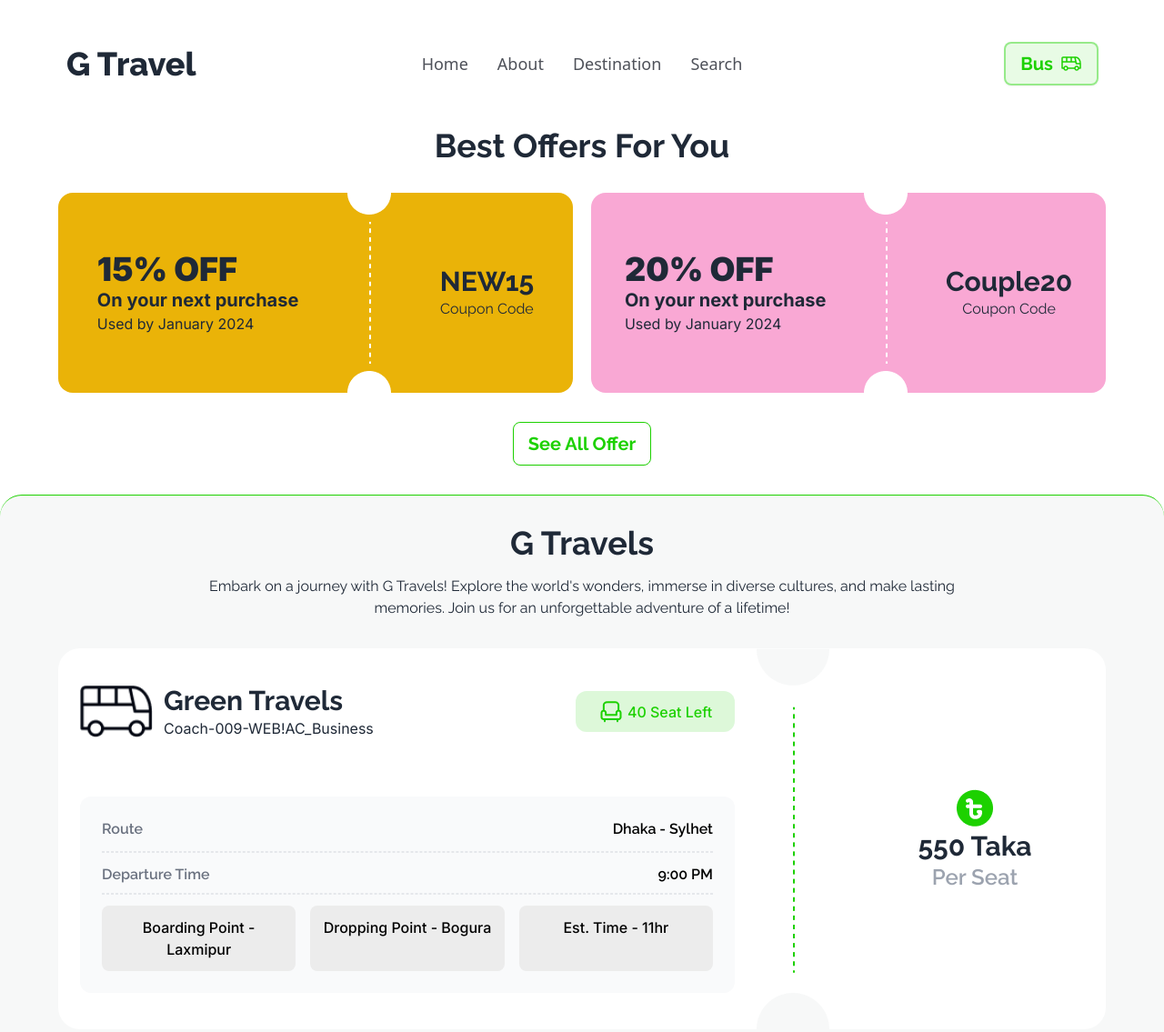
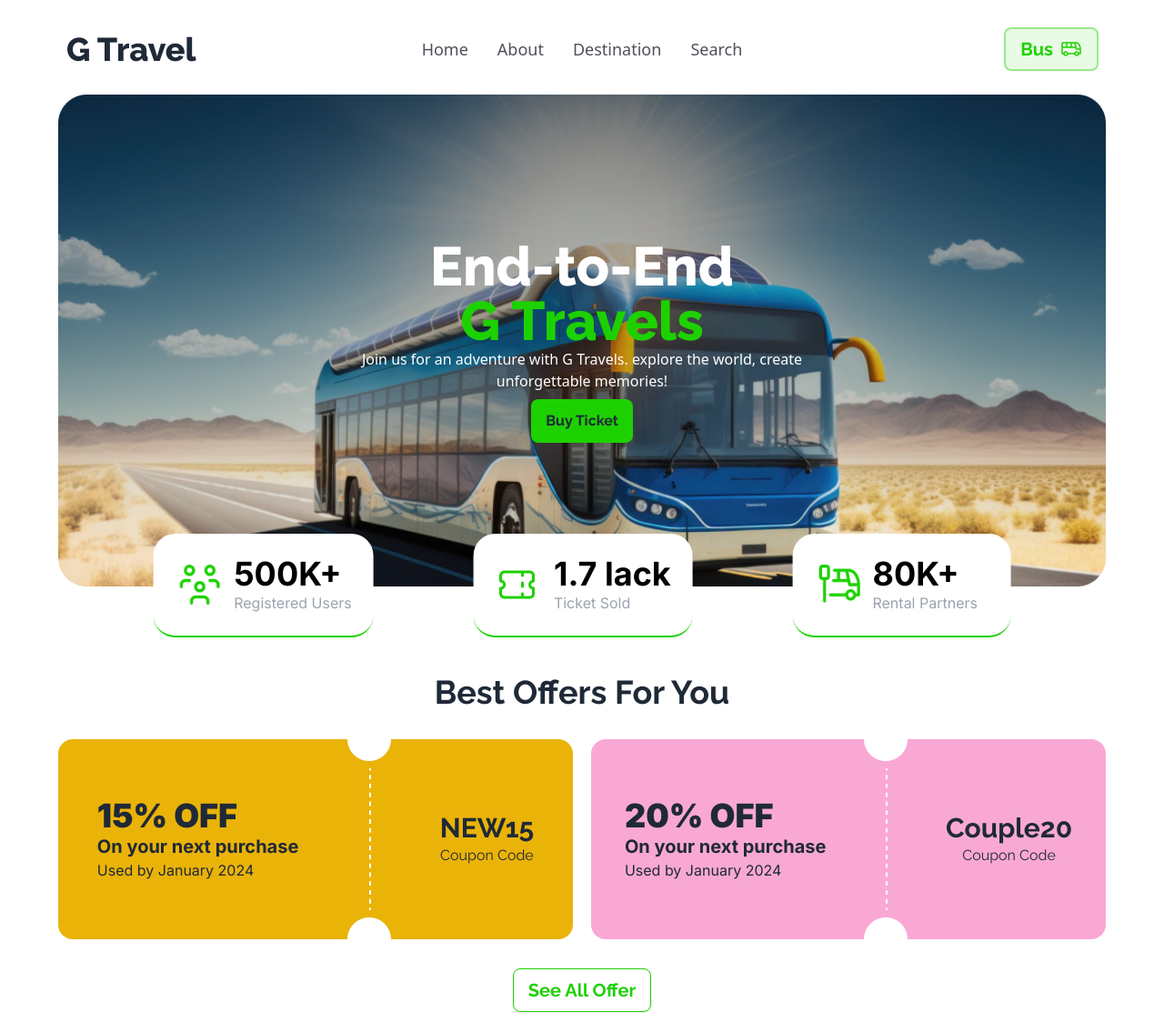
Before and after one commit to AhmedNoorim/Assignment-Project-5, a plain HTML site: page index.html in a window 1280 px wide. Shown: the top 1135 px of the page at 91% size. Drawn offline with nearby package versions, Linux system fonts and the light colour scheme.

Commit message:
completed

```diff
--- a/index.html
+++ b/index.html
@@ -30,7 +30,7 @@
 
 <body>
     <!-- navbar start -->
-    <nav id="navbar" class="mt-2 md:mt-4 lg:mt-8 max-w-[95%] md:max-w-[90%] mx-auto text-center">
+    <nav id="navbar" class="mt-2 md:mt-4 max-w-[95%] md:max-w-[90%] mx-auto text-center">
         <div class="navbar bg-base-100">
             <div class="navbar-start">
                 <div class="dropdown">
@@ -80,24 +80,61 @@
         <!-- ticketing page start -->
         <section id="ticketing">
             <!-- banner -->
-            <section id="banner">
-                <div class="relative w-full hidden">
-                    <div class="mt-2 md:mt-4 lg:mt-8 w-full absolute">
-                        <img class="w-full bg-cover bg-center bg-no-repeat" src="images/banner.png" alt="Shoes" />
-                    </div>
-                    <div class="absolute left-[50%] top-[0%]">
-                        <h1 class="raleway text-6xl font-extrabold text-white text-center">End-to-End Travel<br>
+            <section id="banner" class="max-w-[95%] md:max-w-[90%] h-auto mx-auto text-center mt-3">
+                <div class="w-full h-auto relative">
+                    <img src="images/banner.png" alt="bus" class="block w-full">
+                    <div class="left-[50%] top-[50%] translate-x-[-50%] translate-y-[-50%] absolute z-10">
+                        <h1 class="raleway text-2xl md:text-5xl lg:text-6xl font-extrabold text-white text-center">
+                            End-to-End<br>
                             <span class="text-clr-primary">G Travels</span>
                         </h1>
-                        <p class="text-white text-center">Join us for an adventure with G Travels. explore the world,
-                            create
-                            unforgettable memories!</p>
+                        <p class="text-white text-center hidden md:flex md:text-sm lg:text-base">
+                            Join us for an adventure with G Travels. explore the world,
+                            create unforgettable memories!
+                        </p>
+                        <button
+                            class="btn bg-clr-primary raleway font-bold border-none mt-2 text-xs md:text-base min-h-0 h-6 md:h-12">Buy
+                            Ticket</button>
+                    </div>
+                    <!-- three cards -->
+                    <div
+                        class="w-[90%] flex flex-col md:flex-row justify-around gap-0 md:gap-4 absolute z-20 left-1/2 -translate-x-1/2 -bottom-80 md:-bottom-28 lg:-bottom-14">
+                        <div
+                            class="inter bg-white text-primary-content rounded-3xl border-b-2 border-clr-primary grid grid-cols-3 text-left items-center px-6">
+                            <div class="col-span-1">
+                                <img src="images/people.png" alt="" class="w-10/12">
+                            </div>
+                            <div class="col-span-2">
+                                <h2 class="text-4xl font-bold text-black mt-6">500K+</h2>
+                                <p class="mb-6 text-gray-400">Registered Users</p>
+                            </div>
+                        </div>
+                        <div
+                            class="inter bg-white text-primary-content rounded-3xl border-b-2 border-clr-primary grid grid-cols-3 text-left items-center px-6">
+                            <div class="col-span-1">
+                                <img src="images/ticket-cupon.png" alt="" class="w-9/12">
+                            </div>
+                            <div class="col-span-2">
+                                <h2 class="text-4xl font-bold text-black mt-6">1.7 lack</h2>
+                                <p class="mb-6 text-gray-400">Ticket Sold</p>
+                            </div>
+                        </div>
+                        <div
+                            class="inter bg-white text-primary-content rounded-3xl border-b-2 border-clr-primary grid grid-cols-3 text-left items-center px-6">
+                            <div class="col-span-1">
+                                <img src="images/stoppage.png" alt="" class="w-10/12">
+                            </div>
+                            <div class="col-span-2">
+                                <h2 class="text-4xl font-bold text-black mt-6">80K+</h2>
+                                <p class="mb-6 text-gray-400">Rental Partners</p>
+                            </div>
+                        </div>
                     </div>
                 </div>
             </section>
 
             <!-- coupons -->
-            <section class="max-w-[95%] md:max-w-[90%] mx-auto text-center">
+            <section class="max-w-[95%] md:max-w-[90%] mx-auto text-center mt-[350px] md:mt-40 lg:mt-24">
                 <h1 class="raleway text-2xl md:text-4xl font-bold my-4 md:my-8">Best Offers For You</h1>
                 <div class="flex flex-col md:flex-row gap-5">
                     <!-- coupon 1 -->
```
